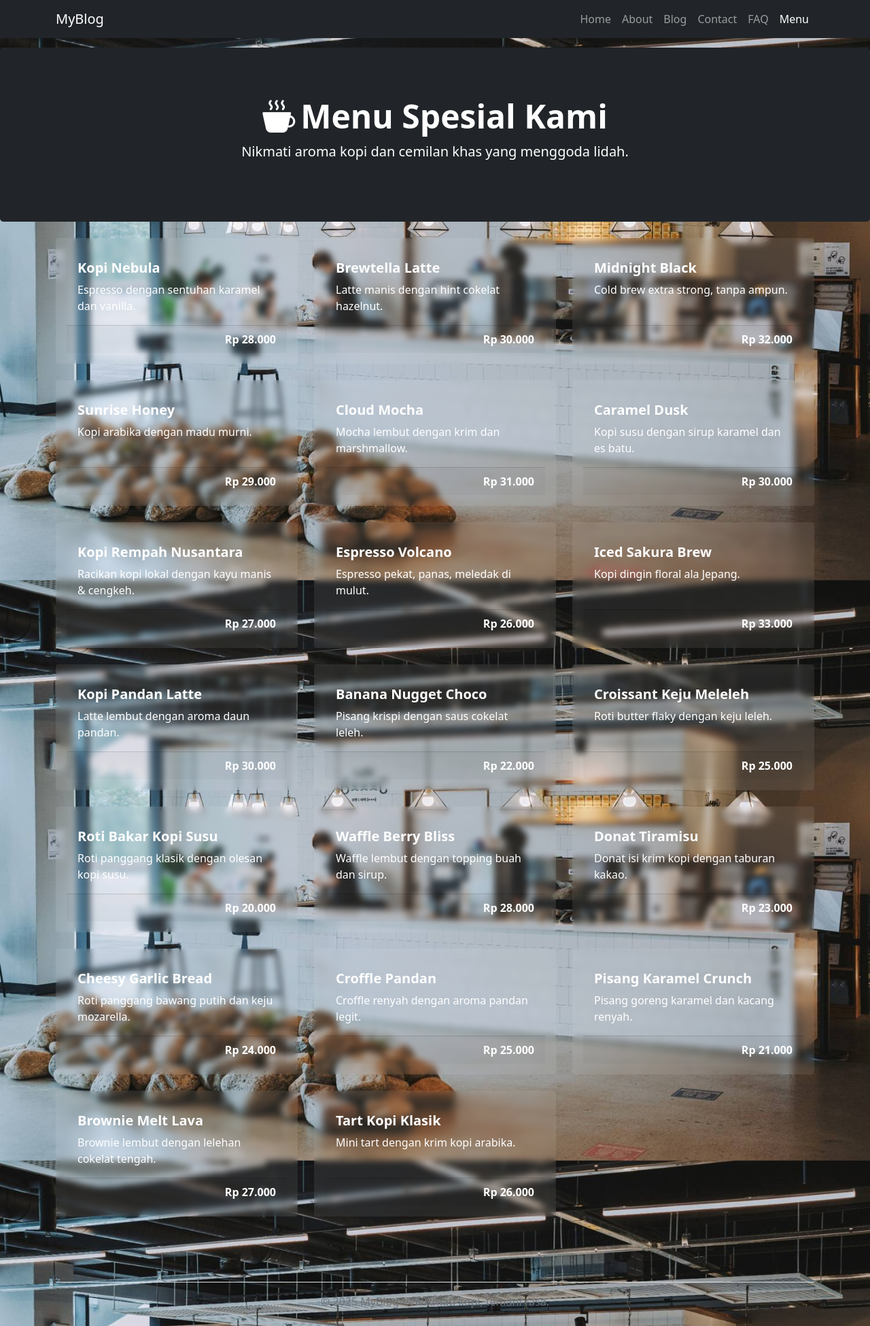
After one commit to amanbd04/project3, a CodeIgniter 4 app: the page made by app/Views/menu.php in a window 1280 px wide. The commit adds this page. Shown: the whole page at 68% size. Run offline with PHP 8.4 and a stand-in for CodeIgniter, Linux system fonts and the light colour scheme; the template is opened without the code that fills it, so the values that code supplies are empty; some libraries are stand-ins or nearby versions.

Commit message:
penambahan "menu"

```diff
--- a/app/Config/Routes.php
+++ b/app/Config/Routes.php
@@ -11,6 +11,8 @@ $routes->get('/contact', 'Kontak::index'); // Ganti ke controller 'Kontak'
 $routes->get('/faqs', 'Page::faqs');
 $routes->get('/post', 'Post::index');
 $routes->get('/post/(:any)', 'Post::viewPost/$1');
+$routes->get('/menu', 'Menu::index');
+
 
 // ✅ Rute POST untuk form kontak
 $routes->post('/contact/kirim', 'Kontak::kirim'); // Sesuai action form
--- a/app/Views/home.php
+++ b/app/Views/home.php
@@ -118,6 +118,9 @@
 						<a class="nav-link active" aria-current="page" href="<?= base_url() ?>">Home</a>
 					</li>
 					<li class="nav-item">
+						<a class="nav-link active" aria-current="page" href="<?= base_url() ?>">Menu</a>
+					</li>
+					<li class="nav-item">
 						<a class="nav-link" href="<?= base_url('about') ?>">About</a>
 					</li>
 					<li class="nav-item">
--- /dev/null
+++ b/app/Views/menu.php
@@ -0,0 +1,123 @@
+<!DOCTYPE html>
+<html lang="en">
+
+<head>
+	<meta charset="UTF-8">
+	<meta name="viewport" content="width=device-width, initial-scale=1.0">
+	<title>Menu - MyBlog</title>
+
+	<!-- Bootstrap CSS -->
+	<link rel="stylesheet" href="<?= base_url('css/bootstrap.min.css') ?>">
+	<link rel="stylesheet" href="https://cdn.jsdelivr.net/npm/bootstrap-icons@1.10.5/font/bootstrap-icons.css">
+
+	<style>
+		body {
+			background: url("<?= base_url('images/caffe11.jpg') ?>") no-repeat center center fixed;
+			background-size: cover;
+			color: #fff;
+			padding-top: 70px;
+		}
+
+		.card {
+			background-color: rgba(255, 255, 255, 0.08);
+			border: none;
+			color: #fff;
+			backdrop-filter: blur(5px);
+			transition: transform 0.2s;
+			height: 100%;
+		}
+
+		.card:hover {
+			transform: scale(1.03);
+		}
+
+		.card-title {
+			font-weight: bold;
+		}
+	</style>
+</head>
+
+<body>
+
+	<nav class="navbar navbar-expand-md navbar-dark fixed-top bg-dark">
+		<div class="container">
+			<a class="navbar-brand" href="<?= base_url() ?>">MyBlog</a>
+			<button class="navbar-toggler" type="button" data-bs-toggle="collapse" data-bs-target="#navbarNav">
+				<span class="navbar-toggler-icon"></span>
+			</button>
+			<div class="collapse navbar-collapse" id="navbarNav">
+				<ul class="navbar-nav ms-auto">
+					<li class="nav-item"><a class="nav-link" href="<?= base_url() ?>">Home</a></li>
+					<li class="nav-item"><a class="nav-link" href="<?= base_url('about') ?>">About</a></li>
+					<li class="nav-item"><a class="nav-link" href="<?= base_url('post') ?>">Blog</a></li>
+					<li class="nav-item"><a class="nav-link" href="<?= base_url('contact') ?>">Contact</a></li>
+					<li class="nav-item"><a class="nav-link" href="<?= base_url('faqs') ?>">FAQ</a></li>
+					<li class="nav-item"><a class="nav-link active" aria-current="page" href="<?= base_url('menu') ?>">Menu</a></li>
+				</ul>
+			</div>
+		</div>
+	</nav>
+
+	<header class="p-5 mb-4 bg-dark bg-opacity-50 rounded-3 text-center">
+		<div class="container py-4">
+			<h1 class="display-5 fw-bold"><i class="bi bi-cup-hot-fill me-2"></i>Menu Spesial Kami</h1>
+			<p class="lead">Nikmati aroma kopi dan cemilan khas yang menggoda lidah.</p>
+		</div>
+	</header>
+
+	<div class="container mb-5">
+		<div class="row g-4">
+			<?php
+			$menus = [
+				// Menu Kopi
+				['nama' => 'Kopi Nebula', 'deskripsi' => 'Espresso dengan sentuhan karamel dan vanilla.', 'harga' => '28.000'],
+				['nama' => 'Brewtella Latte', 'deskripsi' => 'Latte manis dengan hint cokelat hazelnut.', 'harga' => '30.000'],
+				['nama' => 'Midnight Black', 'deskripsi' => 'Cold brew extra strong, tanpa ampun.', 'harga' => '32.000'],
+				['nama' => 'Sunrise Honey', 'deskripsi' => 'Kopi arabika dengan madu murni.', 'harga' => '29.000'],
+				['nama' => 'Cloud Mocha', 'deskripsi' => 'Mocha lembut dengan krim dan marshmallow.', 'harga' => '31.000'],
+				['nama' => 'Caramel Dusk', 'deskripsi' => 'Kopi susu dengan sirup karamel dan es batu.', 'harga' => '30.000'],
+				['nama' => 'Kopi Rempah Nusantara', 'deskripsi' => 'Racikan kopi lokal dengan kayu manis & cengkeh.', 'harga' => '27.000'],
+				['nama' => 'Espresso Volcano', 'deskripsi' => 'Espresso pekat, panas, meledak di mulut.', 'harga' => '26.000'],
+				['nama' => 'Iced Sakura Brew', 'deskripsi' => 'Kopi dingin floral ala Jepang.', 'harga' => '33.000'],
+				['nama' => 'Kopi Pandan Latte', 'deskripsi' => 'Latte lembut dengan aroma daun pandan.', 'harga' => '30.000'],
+
+				// Menu Makanan
+				['nama' => 'Banana Nugget Choco', 'deskripsi' => 'Pisang krispi dengan saus cokelat leleh.', 'harga' => '22.000'],
+				['nama' => 'Croissant Keju Meleleh', 'deskripsi' => 'Roti butter flaky dengan keju leleh.', 'harga' => '25.000'],
+				['nama' => 'Roti Bakar Kopi Susu', 'deskripsi' => 'Roti panggang klasik dengan olesan kopi susu.', 'harga' => '20.000'],
+				['nama' => 'Waffle Berry Bliss', 'deskripsi' => 'Waffle lembut dengan topping buah dan sirup.', 'harga' => '28.000'],
+				['nama' => 'Donat Tiramisu', 'deskripsi' => 'Donat isi krim kopi dengan taburan kakao.', 'harga' => '23.000'],
+				['nama' => 'Cheesy Garlic Bread', 'deskripsi' => 'Roti panggang bawang putih dan keju mozarella.', 'harga' => '24.000'],
+				['nama' => 'Croffle Pandan', 'deskripsi' => 'Croffle renyah dengan aroma pandan legit.', 'harga' => '25.000'],
+				['nama' => 'Pisang Karamel Crunch', 'deskripsi' => 'Pisang goreng karamel dan kacang renyah.', 'harga' => '21.000'],
+				['nama' => 'Brownie Melt Lava', 'deskripsi' => 'Brownie lembut dengan lelehan cokelat tengah.', 'harga' => '27.000'],
+				['nama' => 'Tart Kopi Klasik', 'deskripsi' => 'Mini tart dengan krim kopi arabika.', 'harga' => '26.000'],
+			];
+
+			foreach ($menus as $menu) :
+			?>
+				<div class="col-sm-6 col-lg-4">
+					<div class="card h-100 p-3">
+						<div class="card-body">
+							<h5 class="card-title"><?= $menu['nama'] ?></h5>
+							<p class="card-text"><?= $menu['deskripsi'] ?></p>
+						</div>
+						<div class="card-footer text-end">
+							<span class="fw-bold">Rp <?= $menu['harga'] ?></span>
+						</div>
+					</div>
+				</div>
+			<?php endforeach ?>
+		</div>
+	</div>
+
+	<div class="container py-4">
+		<footer class="pt-3 mt-4 text-muted border-top text-center">
+			&copy; <?= date('Y') ?> MyBlog — Nikmati kopi, temani rasa.
+		</footer>
+	</div>
+
+	<script src="<?= base_url('js/bootstrap.bundle.min.js') ?>"></script>
+</body>
+
+</html>
```
Also changed, not shown: app/Controllers/Menu.php (added, +16 -0 lines), app/Models/MenuModel.php (added, +10 -0 lines).
